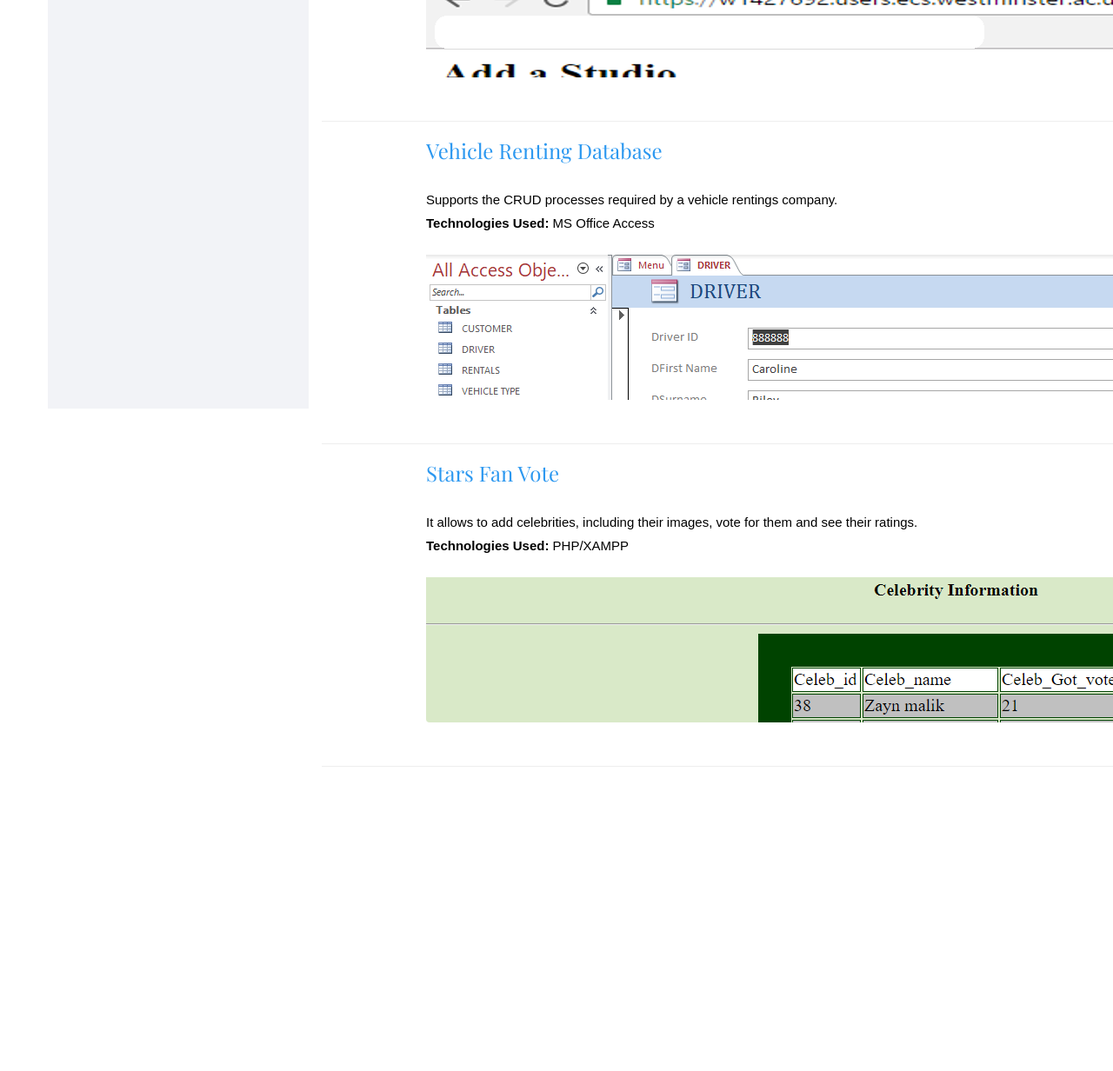
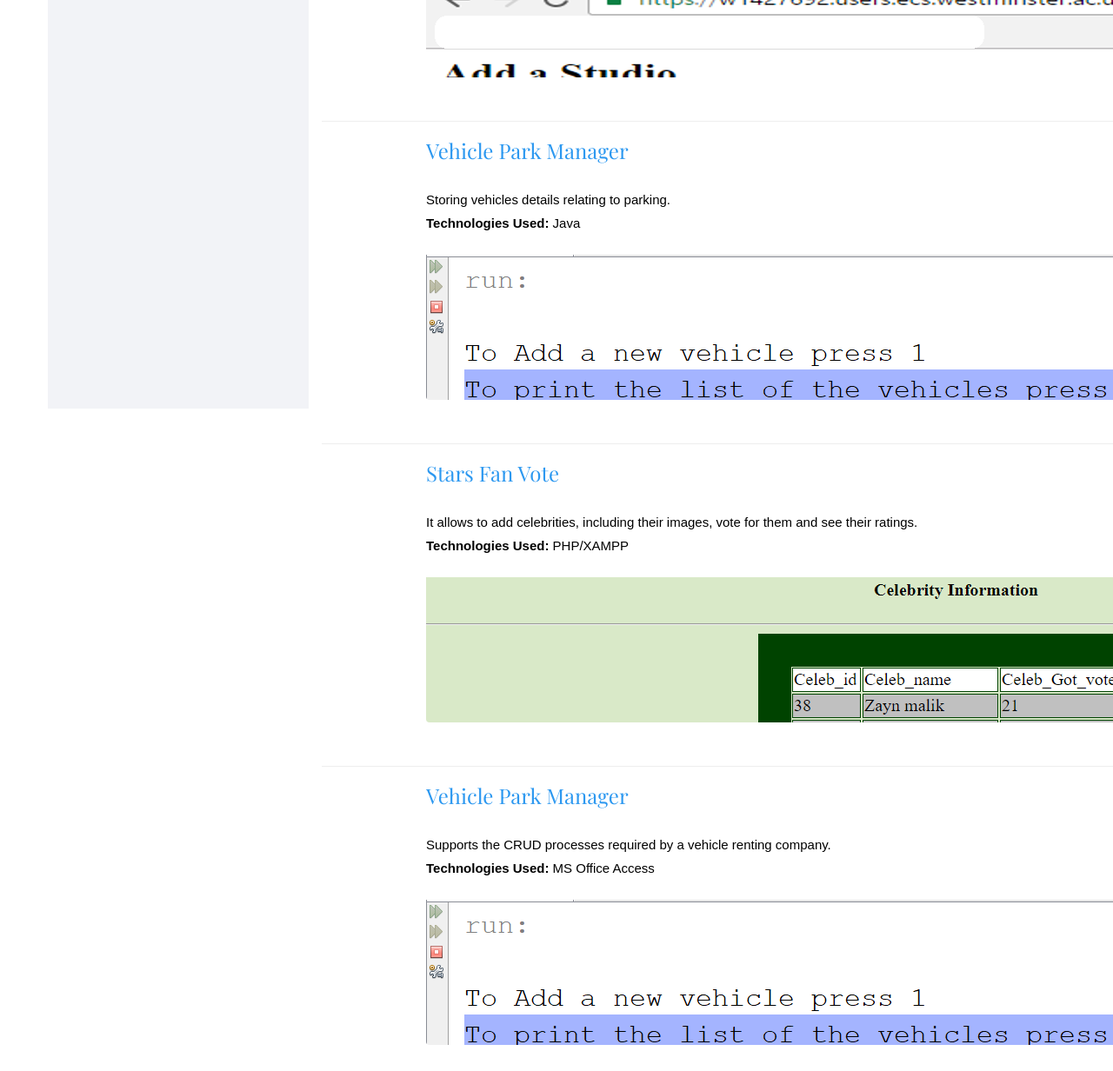
Before and after one commit to Meirunas/Meirunas.github.io, a plain HTML site: page database-dev/database.html in a window 1280 px wide. Shown: the part 330-1562 px from the top of the page at 87% size. Before the commit the page ends 1232 px from the top, so only its background shows below. Drawn offline with nearby package versions, Linux system fonts and the light colour scheme; files that its build step writes are made by us from their sources; files whose address does not match are found by name; a web font is replaced by a local one.

Commit message:
Add files via upload

```diff
--- a/database-dev/database.html
+++ b/database-dev/database.html
@@ -88,7 +88,7 @@
                         <h3><a href="https://github.com/Meirunas/Database-System">SoundSpace</a></h3>
                         <p>Supports the CRUD, creation, retrieval, updating and deletion, processes required by SoundSpace, a UK company that is specialised<br>
 							in hiring out audio equipment to recording artists to be used for the recording, mixing and mastering of music projects such as <br>
-							music tracks and albums
+							music tracks and albums.
 							<br>
                             <strong>Technologies Used: </strong>phpMyAdmin/MySQL/PHP
                         </p>
@@ -104,11 +104,11 @@
                 <div class="row">
                 <div class="project shadow-large">
                     <div class="project-image">
-                        <h3><a href="https://github.com/Meirunas/Vehicle-Renting-Database">Vehicle Renting Database</a></h3>
-                        <p>Supports the CRUD processes required by a vehicle rentings company.<br>
-                            <strong>Technologies Used: </strong>MS Office Access
+                        <h3><a href="https://github.com/Meirunas/Vehicle-Park-Manager">Vehicle Park Manager</a></h3>
+                        <p>Storing vehicles details relating to parking.<br>
+                            <strong>Technologies Used: </strong>Java
                         </p>
-                        <img src="images/accessDatabase.png" />
+                        <img src="images/vehicleParkManager.png" />
                     </div>
                     <!-- End .project-image -->
                     <!-- End .project-info -->
@@ -134,11 +134,26 @@
                     </div>
                 <hr>
 
+
+
+
+				<div class="row">
+					<div class="project shadow-large">
+						<div class="project-image">
+							<h3><a href="https://github.com/Meirunas/Vehicle-Renting-Database">Vehicle Park Manager</a></h3>
+							<p>Supports the CRUD processes required by a vehicle renting company.<br>
+								<strong>Technologies Used: </strong>MS Office Access
+							</p>
+
+							<img src="images/vehicleParkManager.png" />
+
                 <!-- End .project -->
                 <!-- End .project -->
             </div>
         </div>
     </div>
+
+
     <!-- End #projects -->
 
 	<!-- jQuery -->
```
Also changed, not shown: database-dev/images/accessDatabase.png (added), database-dev/images/celebrityInformation.png (added), database-dev/images/vehicleParkManager.PNG (added).
